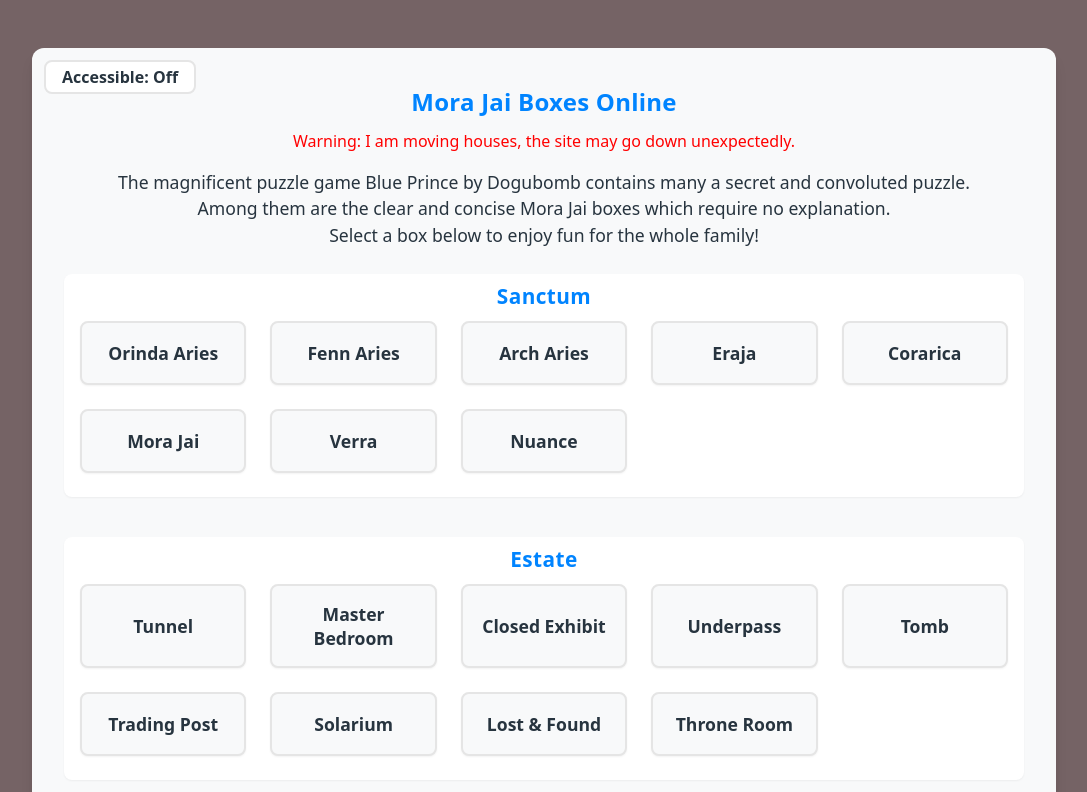
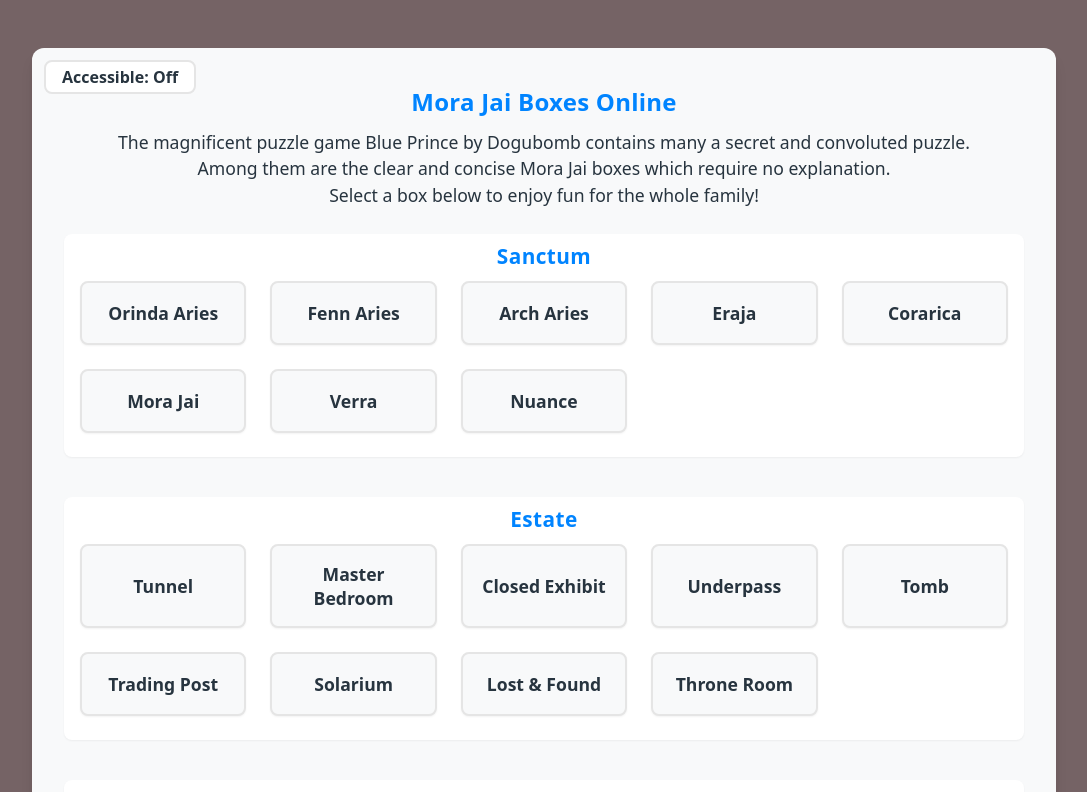
Before and after one commit to ericgi231-me/Mora-Jai-Boxes, a React (Vite) app in the folder packages/frontend/: page / in a window 1280 px wide. Shown: the top 792 px of the page, without its empty margins (96-1183 px from the left). Built offline with nearby package versions, Linux system fonts and the light colour scheme.

Commit message:
Remove house moving warning from Menu component
Removed warning message about moving houses from the menu.

```diff
--- a/packages/frontend/src/components/Menu.tsx
+++ b/packages/frontend/src/components/Menu.tsx
@@ -46,7 +46,6 @@
         {accessibleMode ? "Accessible: On" : "Accessible: Off"}
       </AccessibleToggleButton>
       <MenuTitle>Mora Jai Boxes Online</MenuTitle>
-      <p style={{ color: "red" }}>Warning: I am moving houses, the site may go down unexpectedly.</p>
       <MenuDescription>
         The magnificent puzzle game Blue Prince by Dogubomb contains many a secret and convoluted puzzle.<br />
         Among them are the clear and concise Mora Jai boxes which require no explanation.<br />
```
